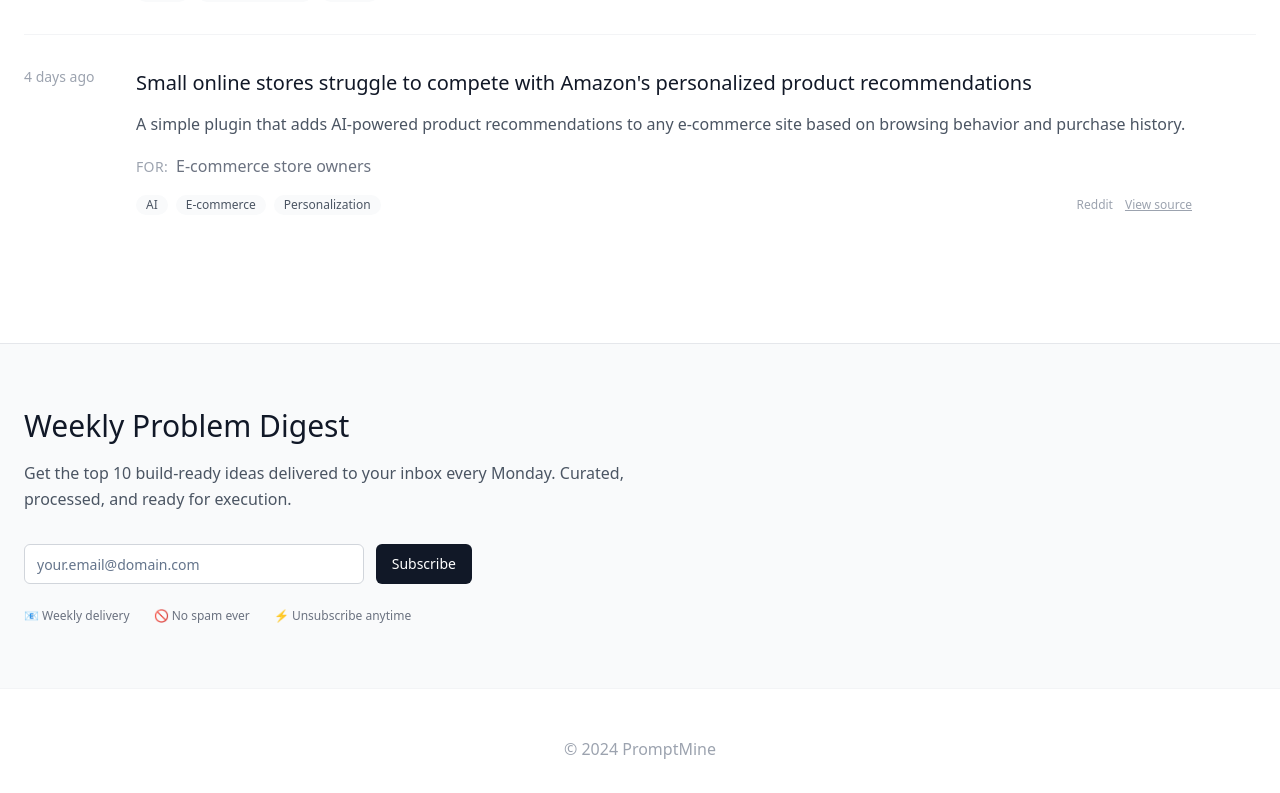
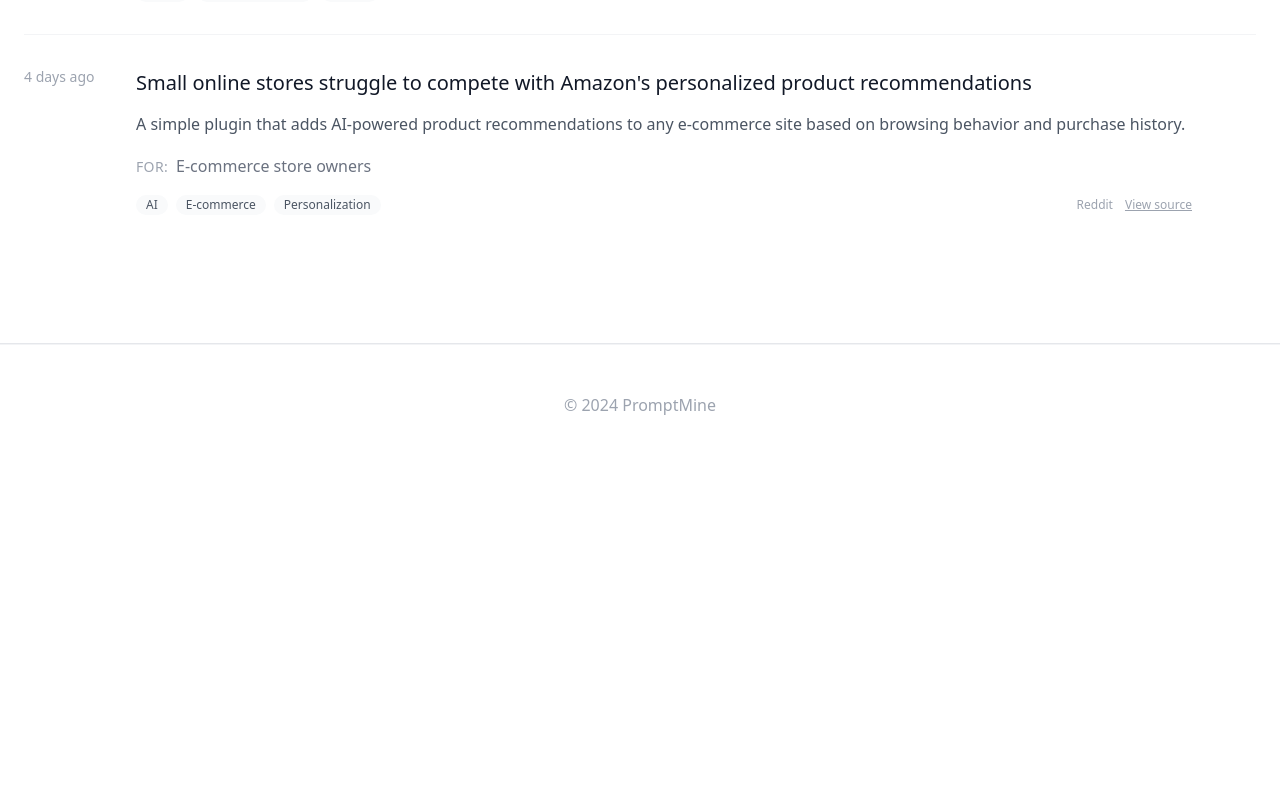
Before and after one commit to howwohmm/problem-spark-engine, a React (Vite) app: page / in a window 1280 px wide. Shown: the part 3385-4178 px from the top of the page. After the commit the page ends 3850 px from the top, so only its background shows below. Built offline with nearby package versions, Linux system fonts and the light colour scheme.

Commit message:
Visual edit in Lovable
Edited UI in Lovable

```diff
--- a/src/components/EmailSignup.tsx
+++ b/src/components/EmailSignup.tsx
@@ -1,13 +1,10 @@
-
 import { useState } from 'react';
 import { Mail, Send } from 'lucide-react';
 import { Button } from '@/components/ui/button';
 import { Input } from '@/components/ui/input';
-
 export const EmailSignup = () => {
   const [email, setEmail] = useState('');
   const [isSubmitted, setIsSubmitted] = useState(false);
-
   const handleSubmit = (e: React.FormEvent) => {
     e.preventDefault();
     if (email) {
@@ -19,59 +16,7 @@ export const EmailSignup = () => {
       }, 3000);
     }
   };
+  return <section id="digest" className="border-t border-gray-200 bg-gray-50">
 
-  return (
-    <section id="digest" className="border-t border-gray-200 bg-gray-50">
-      <div className="max-w-7xl mx-auto px-6 py-16">
-        <div className="max-w-2xl">
-          <div className="mb-8">
-            <h2 className="text-3xl font-normal text-gray-900 mb-4">
-              Weekly Problem Digest
-            </h2>
-            <p className="text-gray-600 leading-relaxed">
-              Get the top 10 build-ready ideas delivered to your inbox every Monday.
-              Curated, processed, and ready for execution.
-            </p>
-          </div>
-
-          {isSubmitted ? (
-            <div className="py-8">
-              <div className="flex items-center gap-3 text-green-700 mb-4">
-                <div className="w-8 h-8 bg-green-100 rounded-full flex items-center justify-center">
-                  <Send className="h-4 w-4" />
-                </div>
-                <h3 className="text-lg font-medium">You're all set!</h3>
-              </div>
-              <p className="text-gray-600">
-                We'll send you the best startup ideas every Monday morning.
-              </p>
-            </div>
-          ) : (
-            <form onSubmit={handleSubmit} className="flex gap-3 max-w-md">
-              <Input
-                type="email"
-                placeholder="your.email@domain.com"
-                value={email}
-                onChange={(e) => setEmail(e.target.value)}
-                className="flex-1 border-gray-300 bg-white text-gray-900 placeholder-gray-500 focus:border-gray-900 focus:ring-gray-900"
-                required
-              />
-              <Button
-                type="submit"
-                className="bg-gray-900 hover:bg-gray-800 text-white border-0"
-              >
-                Subscribe
-              </Button>
-            </form>
-          )}
-
-          <div className="flex items-center gap-6 mt-6 text-xs text-gray-500">
-            <span>📧 Weekly delivery</span>
-            <span>🚫 No spam ever</span>
-            <span>⚡ Unsubscribe anytime</span>
-          </div>
-        </div>
-      </div>
-    </section>
-  );
+    </section>;
 };
```
